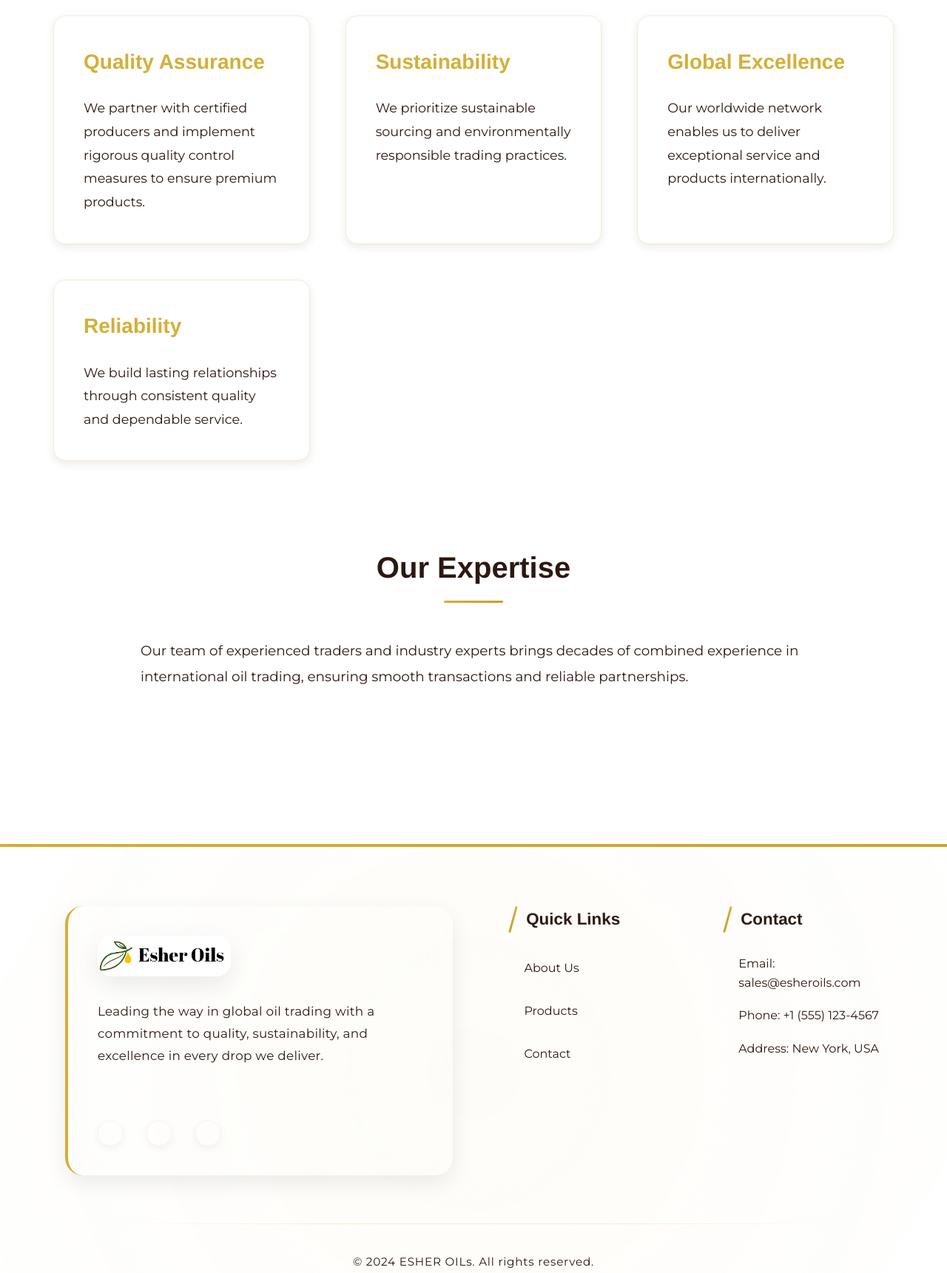
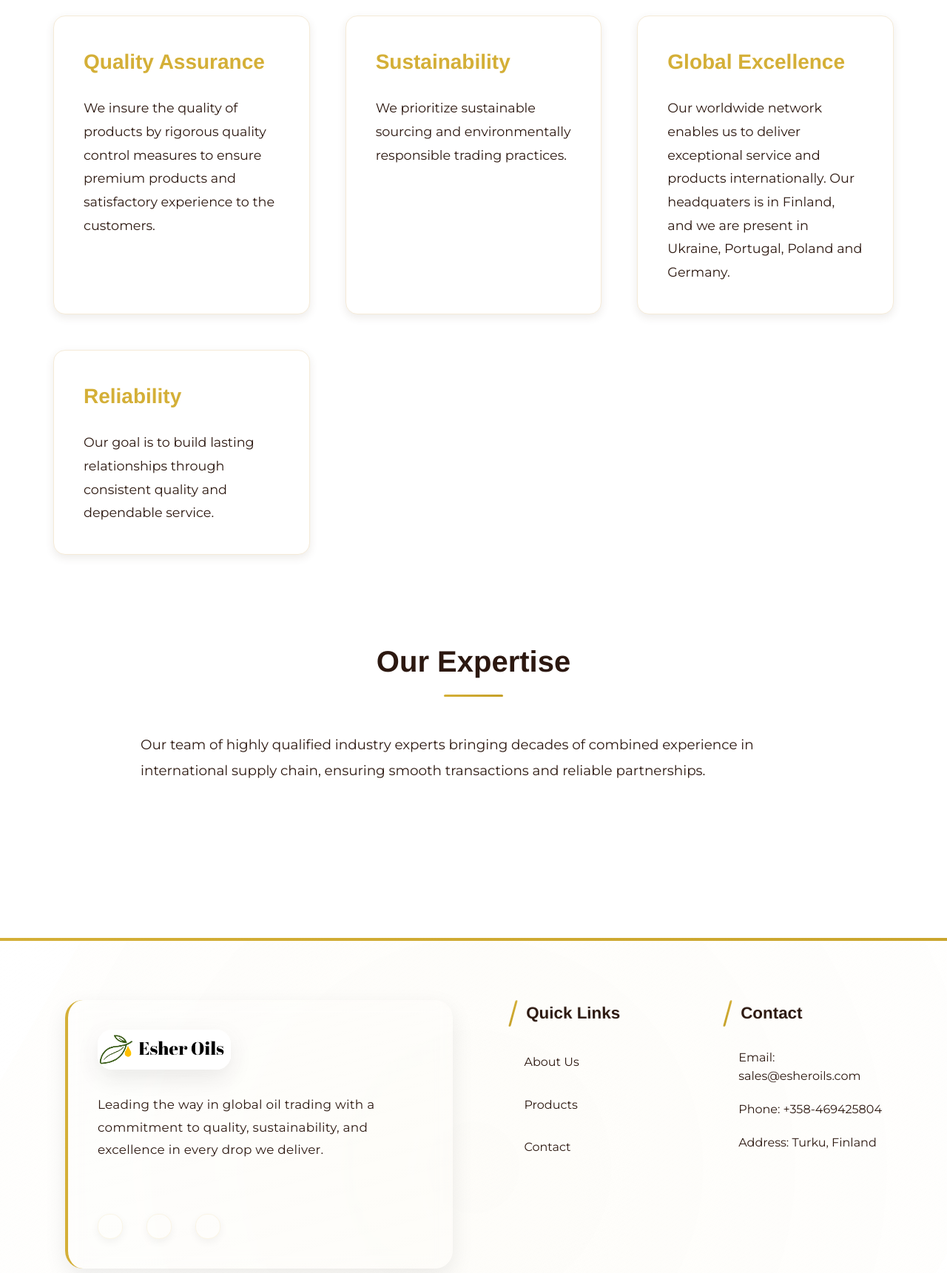
Before and after one commit to helenpervez123/jatin_dai_web_design, a plain HTML site: page html/products/about.html in a window 1280 px wide. Shown: the part 900-2621 px from the top of the page at 74% size. Drawn offline with Linux system fonts and the light colour scheme.

Commit message:
Update about.html
Jatin's edit

```diff
--- a/html/products/about.html
+++ b/html/products/about.html
@@ -46,13 +46,13 @@
     <main>
         <section class="about-hero">
             <h1>About ESHER OILs</h1>
-            <p>Excellence in Global Oil Trading Since xyz</p>
+            <p>Excellence in Global Oil Trading</p>
         </section>
 
         <section class="about-content">
             <div class="company-story">
                 <h2>Our Story</h2>
-                <p>Founded in 1995, ESHER OILs has established itself as a trusted leader in global oil trading. Our journey began with a vision to connect quality oil producers with businesses worldwide, ensuring reliable supply chains and premium products for our customers.</p>
+                <p>ESHER OILs has established itself as a trusted leader in global oil trading. Our journey began with a vision to connect quality oil producers with businesses worldwide, ensuring reliable supply chains and premium products for our customers.</p>
             </div>
 
             <div class="values">
@@ -60,7 +60,7 @@
                 <div class="values-grid">
                     <div class="value-card">
                         <h3>Quality Assurance</h3>
-                        <p>We partner with certified producers and implement rigorous quality control measures to ensure premium products.</p>
+                        <p>We insure the quality of products by rigorous quality control measures to ensure premium products and satisfactory experience to the customers.</p>
                     </div>
                     <div class="value-card">
                         <h3>Sustainability</h3>
@@ -68,18 +68,18 @@
                     </div>
                     <div class="value-card">
                         <h3>Global Excellence</h3>
-                        <p>Our worldwide network enables us to deliver exceptional service and products internationally.</p>
+                        <p>Our worldwide network enables us to deliver exceptional service and products internationally. Our headquaters is in Finland, and we are present in Ukraine, Portugal, Poland and Germany. </p>
                     </div>
                     <div class="value-card">
                         <h3>Reliability</h3>
-                        <p>We build lasting relationships through consistent quality and dependable service.</p>
+                        <p> Our goal is to build lasting relationships through consistent quality and dependable service.</p>
                     </div>
                 </div>
             </div>
 
             <div class="team">
                 <h2>Our Expertise</h2>
-                <p>Our team of experienced traders and industry experts brings decades of combined experience in international oil trading, ensuring smooth transactions and reliable partnerships.</p>
+                <p>Our team of highly qualified industry experts bringing decades of combined experience in international supply chain, ensuring smooth transactions and reliable partnerships.</p>
             </div>
         </section>
     </main>
@@ -111,8 +111,8 @@
                 <h3>Contact</h3>
                 <ul>
                     <li>Email: sales@esheroils.com</li>
-                    <li>Phone: +1 (555) 123-4567</li>
-                    <li>Address: New York, USA</li>
+                    <li>Phone: +358-469425804</li>
+                    <li>Address: Turku, Finland</li>
                 </ul>
             </div>
         </div>
```
